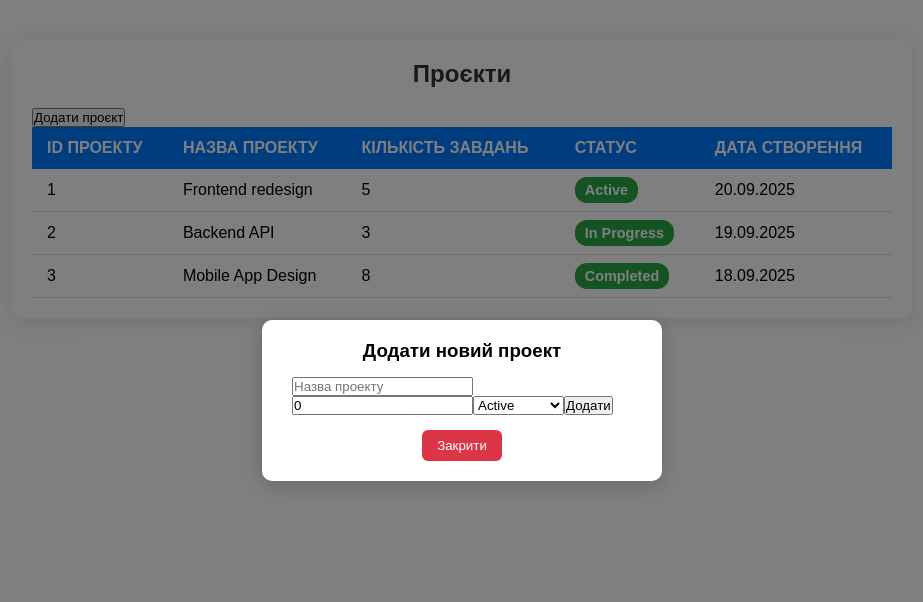
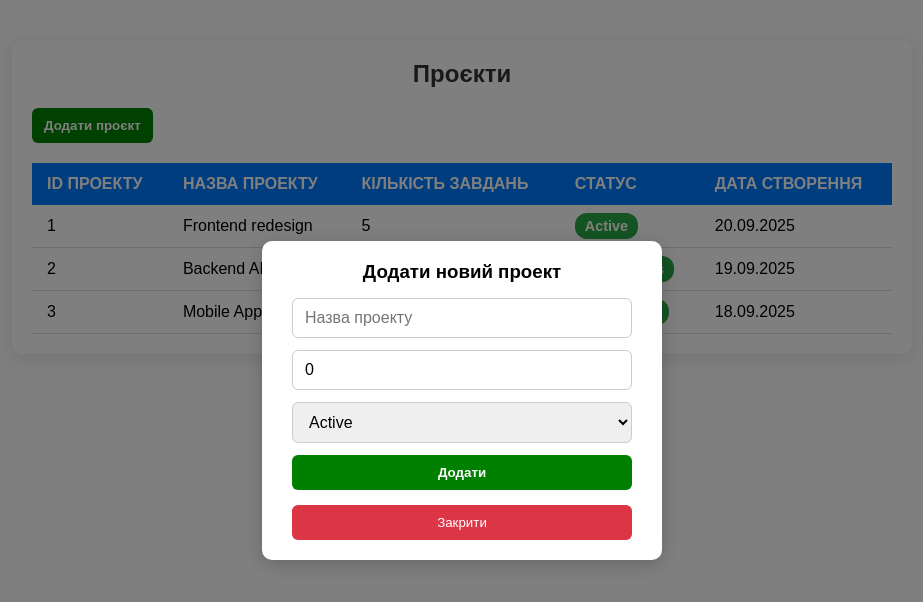
Before and after one commit to YaroslavOkrema/vue-project-manager, a Vue app: page / in a window 1280 px wide. Both pictures are taken after a click on the button "Додати проєкт". Shown: the top 602 px of the page, without its empty margins (178-1101 px from the left). Built offline with nearby package versions, Linux system fonts and the light colour scheme; data requests are answered from the project's data file.

Commit message:
feat: add form

```diff
--- a/package.json
+++ b/package.json
@@ -11,6 +11,7 @@
   "dependencies": {
     "axios": "^1.12.2",
     "core-js": "^3.8.3",
+    "vee-validate": "^4.15.1",
     "vue": "^3.2.13",
     "vue-router": "^4.0.3",
     "vuex": "^4.0.0"
--- /dev/null
+++ b/src/components/FormProjects/FormProjects.vue
@@ -0,0 +1,104 @@
+<script setup lang="ts">
+import { defineProps, defineEmits } from "vue";
+import { Project } from "@/store/ProjectModule/types";
+import { useFormProject } from "@/components/FormProjects/useFormProject";
+
+const props = defineProps<{
+  addProject: (project: Project) => Promise<void>;
+}>();
+
+const emit = defineEmits<{ (e: "update:isModalOpen", value: boolean): void }>();
+
+const { projectName, status, tasksCount, error, validate } = useFormProject();
+
+const submit = async () => {
+  if (!validate()) return;
+
+  await props.addProject({
+    id: Date.now(),
+    projectName: projectName.value,
+    status: status.value,
+    created: new Date().toLocaleDateString("uk-UA"),
+    tasksCount: tasksCount.value,
+  });
+
+  projectName.value = "";
+  tasksCount.value = 0;
+
+  emit("update:isModalOpen", false);
+};
+</script>
+
+<template>
+  <form class="form-projects" @submit.prevent="submit">
+    <input
+      class="form-projects__input"
+      v-model="projectName"
+      type="text"
+      placeholder="Назва проекту"
+      @input="validate"
+    />
+    <p v-if="error" class="form-projects__validate">{{ error }}</p>
+    <input
+      class="form-projects__input"
+      v-model.number="tasksCount"
+      type="number"
+      placeholder="Кількість завдань"
+    />
+    <select class="form-projects__select" v-model="status">
+      <option>Active</option>
+      <option>In Progress</option>
+      <option>Completed</option>
+    </select>
+    <button class="form-projects__button" type="submit">Додати</button>
+  </form>
+</template>
+
+<style scoped lang="scss">
+.form-projects {
+  display: flex;
+  flex-direction: column;
+  gap: 12px;
+  max-width: 400px;
+  margin: 0 auto;
+
+  &__input,
+  &__select {
+    padding: 10px 12px;
+    font-size: 1rem;
+    border: 1px solid #ccc;
+    border-radius: 6px;
+    outline: none;
+    transition: border-color 0.2s, box-shadow 0.2s;
+
+    &:focus {
+      border-color: #007bff;
+      box-shadow: 0 0 3px rgba(0, 123, 255, 0.5);
+    }
+  }
+
+  &__button {
+    padding: 10px 12px;
+    background-color: green;
+    color: #fff;
+    font-weight: bold;
+    border: none;
+    border-radius: 6px;
+    cursor: pointer;
+    transition: background-color 0.2s;
+
+    &:hover {
+      background-color: #0ed811;
+    }
+
+    &:active {
+      background-color: #004080;
+    }
+  }
+
+  &__validate {
+    color: red;
+    font-size: 0.9rem;
+  }
+}
+</style>
--- /dev/null
+++ b/src/components/FormProjects/useFormProject.ts
@@ -0,0 +1,22 @@
+import { ref } from "vue";
+
+export function useFormProject() {
+  const projectName = ref("");
+  const status = ref("Active");
+  const tasksCount = ref(0);
+  const error = ref("");
+
+  const validate = () => {
+    if (!projectName.value.trim()) {
+      error.value = "Назва проекту обов'язкова";
+      return false;
+    } else if (projectName.value.trim().length < 3) {
+      error.value = "Мінімум 3 символи";
+      return false;
+    }
+    error.value = "";
+    return true;
+  };
+
+  return { projectName, status, tasksCount, error, validate };
+}
--- a/src/components/HelloWorld.vue
+++ /dev/null
@@ -1,140 +0,0 @@
-<template>
-  <div class="hello">
-    <h1>{{ msg }}</h1>
-    <p>
-      For a guide and recipes on how to configure / customize this project,<br />
-      check out the
-      <a href="https://cli.vuejs.org" target="_blank" rel="noopener"
-        >vue-cli documentation</a
-      >.
-    </p>
-    <h3>Installed CLI Plugins</h3>
-    <ul>
-      <li>
-        <a
-          href="https://github.com/vuejs/vue-cli/tree/dev/packages/%40vue/cli-plugin-babel"
-          target="_blank"
-          rel="noopener"
-          >babel</a
-        >
-      </li>
-      <li>
-        <a
-          href="https://github.com/vuejs/vue-cli/tree/dev/packages/%40vue/cli-plugin-router"
-          target="_blank"
-          rel="noopener"
-          >router</a
-        >
-      </li>
-      <li>
-        <a
-          href="https://github.com/vuejs/vue-cli/tree/dev/packages/%40vue/cli-plugin-vuex"
-          target="_blank"
-          rel="noopener"
-          >vuex</a
-        >
-      </li>
-      <li>
-        <a
-          href="https://github.com/vuejs/vue-cli/tree/dev/packages/%40vue/cli-plugin-eslint"
-          target="_blank"
-          rel="noopener"
-          >eslint</a
-        >
-      </li>
-      <li>
-        <a
-          href="https://github.com/vuejs/vue-cli/tree/dev/packages/%40vue/cli-plugin-typescript"
-          target="_blank"
-          rel="noopener"
-          >typescript</a
-        >
-      </li>
-    </ul>
-    <h3>Essential Links</h3>
-    <ul>
-      <li>
-        <a href="https://vuejs.org" target="_blank" rel="noopener">Core Docs</a>
-      </li>
-      <li>
-        <a href="https://forum.vuejs.org" target="_blank" rel="noopener"
-          >Forum</a
-        >
-      </li>
-      <li>
-        <a href="https://chat.vuejs.org" target="_blank" rel="noopener"
-          >Community Chat</a
-        >
-      </li>
-      <li>
-        <a href="https://twitter.com/vuejs" target="_blank" rel="noopener"
-          >Twitter</a
-        >
-      </li>
-      <li>
-        <a href="https://news.vuejs.org" target="_blank" rel="noopener">News</a>
-      </li>
-    </ul>
-    <h3>Ecosystem</h3>
-    <ul>
-      <li>
-        <a href="https://router.vuejs.org" target="_blank" rel="noopener"
-          >vue-router</a
-        >
-      </li>
-      <li>
-        <a href="https://vuex.vuejs.org" target="_blank" rel="noopener">vuex</a>
-      </li>
-      <li>
-        <a
-          href="https://github.com/vuejs/vue-devtools#vue-devtools"
-          target="_blank"
-          rel="noopener"
-          >vue-devtools</a
-        >
-      </li>
-      <li>
-        <a href="https://vue-loader.vuejs.org" target="_blank" rel="noopener"
-          >vue-loader</a
-        >
-      </li>
-      <li>
-        <a
-          href="https://github.com/vuejs/awesome-vue"
-          target="_blank"
-          rel="noopener"
-          >awesome-vue</a
-        >
-      </li>
-    </ul>
-  </div>
-</template>
-
-<script lang="ts">
-import { defineComponent } from "vue";
-
-export default defineComponent({
-  name: "HelloWorld",
-  props: {
-    msg: String,
-  },
-});
-</script>
-
-<!-- Add "scoped" attribute to limit CSS to this component only -->
-<style scoped lang="scss">
-h3 {
-  margin: 40px 0 0;
-}
-ul {
-  list-style-type: none;
-  padding: 0;
-}
-li {
-  display: inline-block;
-  margin: 0 10px;
-}
-a {
-  color: #42b983;
-}
-</style>
--- a/src/components/ModalWindow/ModalWindow.vue
+++ b/src/components/ModalWindow/ModalWindow.vue
@@ -53,14 +53,20 @@ const closeWindow = () => {
   }
 
   .close-btn {
+    width: 100%;
     display: block;
     margin: 15px auto 0;
-    padding: 8px 15px;
+    padding: 10px 12px;
     background-color: #dc3545;
     color: white;
     border: none;
     border-radius: 6px;
     cursor: pointer;
+    transition: 0.2s;
+
+    &:hover {
+      background-color: #e61919;
+    }
   }
 }
 </style>
--- a/src/pages/ProjectTablePage/ProjectTablePage.vue
+++ b/src/pages/ProjectTablePage/ProjectTablePage.vue
@@ -2,28 +2,10 @@
 import { onMounted, ref } from "vue";
 import { useProjectTablePage } from "@/pages/ProjectTablePage/useProjectTablePage";
 import ModalWindow from "@/components/ModalWindow/ModalWindow.vue";
+import FormProjects from "@/components/FormProjects/FormProjects.vue";
 
 const { projects, loadProjects, addProject } = useProjectTablePage();
-
-const projectName = ref("");
-const status = ref("Active");
-const tasksCount = ref(0);
-
 const isModalOpen = ref(false);
-
-const submit = async () => {
-  await addProject({
-    id: Date.now(),
-    projectName: projectName.value,
-    status: status.value,
-    created: new Date().toLocaleDateString("uk-UA"),
-    tasksCount: tasksCount.value,
-  });
-
-  projectName.value = "";
-  tasksCount.value = 0;
-  isModalOpen.value = false;
-};
 
 onMounted(() => {
   loadProjects();
@@ -33,27 +15,15 @@ onMounted(() => {
 <template>
   <div class="table-container">
     <h2>Проєкти</h2>
-    <button class="open-modal-btn" @click="isModalOpen = true">
+    <button class="open-modal" @click="isModalOpen = true">
       Додати проєкт
     </button>
-
     <ModalWindow v-model="isModalOpen" title="Додати новий проект">
-      <form @submit.prevent="submit">
-        <input v-model="projectName" type="text" placeholder="Назва проекту" />
-        <input
-          v-model.number="tasksCount"
-          type="number"
-          placeholder="Кількість завдань"
-        />
-        <select v-model="status">
-          <option>Active</option>
-          <option>In Progress</option>
-          <option>Completed</option>
-        </select>
-        <button type="submit">Додати</button>
-      </form>
+      <FormProjects
+        :add-project="addProject"
+        v-model:is-modal-open="isModalOpen"
+      />
     </ModalWindow>
-
     <table class="projects-table">
       <thead>
         <tr>
@@ -88,6 +58,22 @@ onMounted(() => {
   border-radius: 10px;
   box-shadow: 0 4px 20px rgba(0, 0, 0, 0.1);
   font-family: "Arial", sans-serif;
+
+  .open-modal {
+    padding: 10px 12px;
+    margin-bottom: 20px;
+    background-color: green;
+    color: #fff;
+    font-weight: bold;
+    border: none;
+    border-radius: 6px;
+    cursor: pointer;
+    transition: background-color 0.2s;
+
+    &:hover {
+      background-color: #0ed811;
+    }
+  }
 
   h2 {
     text-align: center;
--- a/src/router/index.ts
+++ b/src/router/index.ts
@@ -1,22 +1,6 @@
 import { createRouter, createWebHistory, RouteRecordRaw } from "vue-router";
-import HomeView from "../views/HomeView.vue";
 
-const routes: Array<RouteRecordRaw> = [
-  {
-    path: "/",
-    name: "home",
-    component: HomeView,
-  },
-  {
-    path: "/about",
-    name: "about",
-    // route level code-splitting
-    // this generates a separate chunk (about.[hash].js) for this route
-    // which is lazy-loaded when the route is visited.
-    component: () =>
-      import(/* webpackChunkName: "about" */ "../views/AboutView.vue"),
-  },
-];
+const routes: Array<RouteRecordRaw> = [];
 
 const router = createRouter({
   history: createWebHistory(process.env.BASE_URL),
--- a/src/views/AboutView.vue
+++ /dev/null
@@ -1,5 +0,0 @@
-<template>
-  <div class="about">
-    <h1>This is an about page</h1>
-  </div>
-</template>
--- a/src/views/HomeView.vue
+++ /dev/null
@@ -1,18 +0,0 @@
-<template>
-  <div class="home">
-    <img alt="Vue logo" src="../assets/logo.png" />
-    <HelloWorld msg="Welcome to Your Vue.js + TypeScript App" />
-  </div>
-</template>
-
-<script lang="ts">
-import { defineComponent } from "vue";
-import HelloWorld from "@/components/HelloWorld.vue"; // @ is an alias to /src
-
-export default defineComponent({
-  name: "HomeView",
-  components: {
-    HelloWorld,
-  },
-});
-</script>
```
Also changed, not shown: 1 other file (tests, documents, lock files or other folders).
